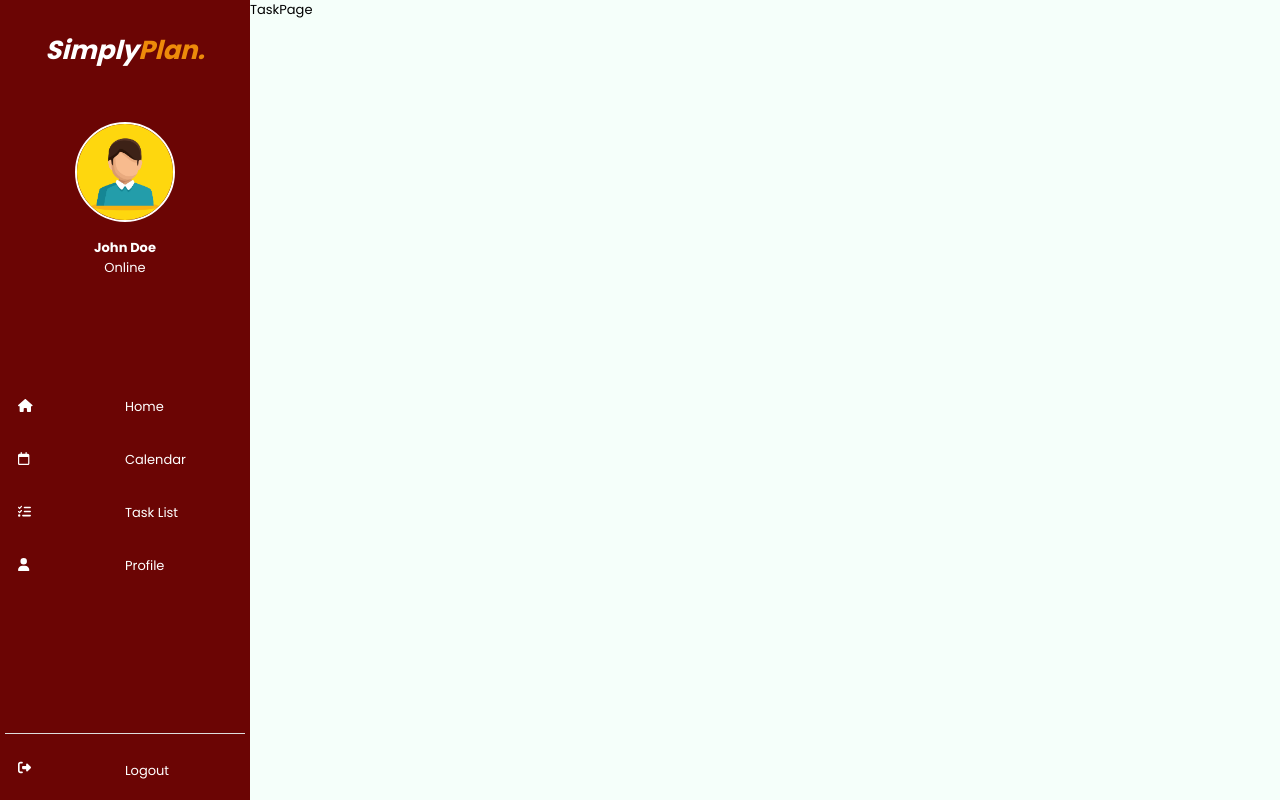
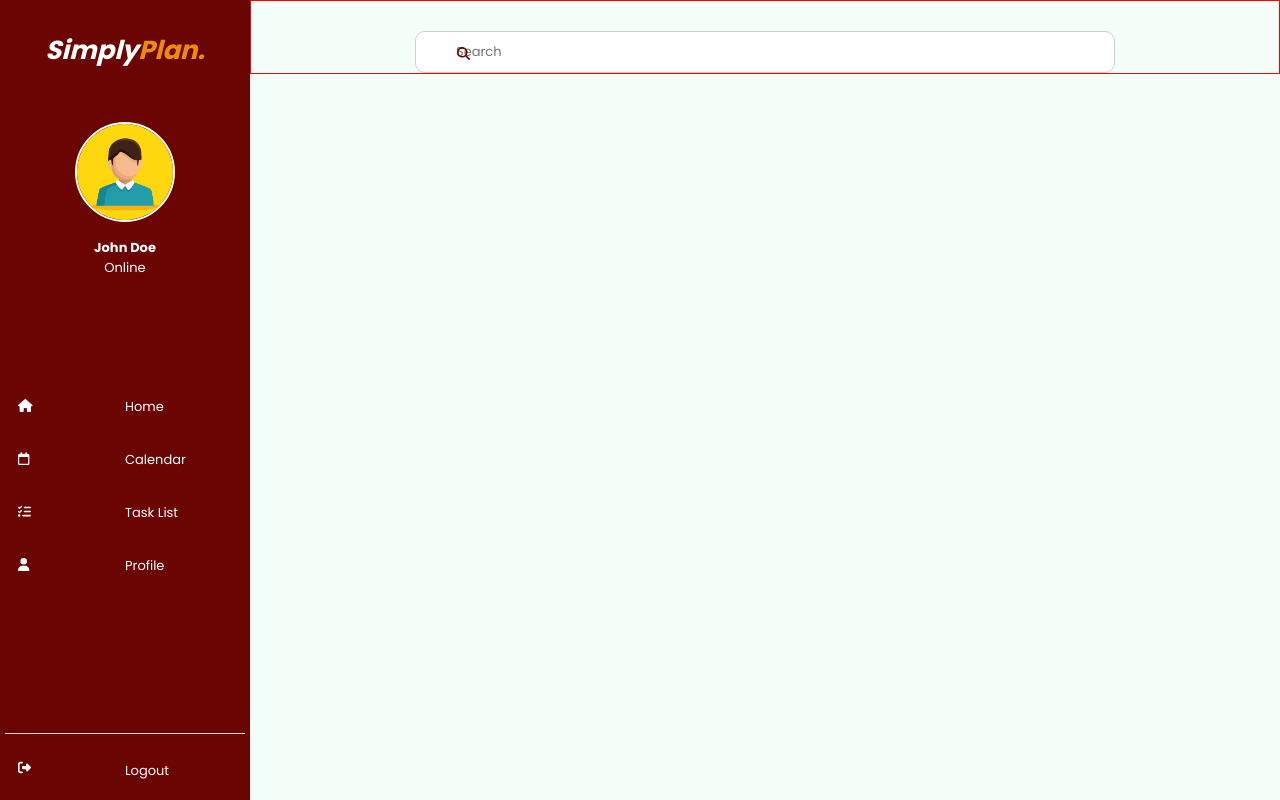
Before and after one commit to Murage-Ivy/todo-app, a React (Create React App) app: page /tasklist in a window 1280 px wide. Built offline with nearby package versions, Linux system fonts and the light colour scheme.

Commit message:
Create and design search form

```diff
--- a/src/Components/Search.jsx
+++ b/src/Components/Search.jsx
@@ -0,0 +1,17 @@
+import { faSearch } from '@fortawesome/free-solid-svg-icons';
+import { FontAwesomeIcon } from '@fortawesome/react-fontawesome';
+import React from 'react'
+import './Styles/Search.css'
+
+function Search() {
+    return (
+        <>
+            <form id="search-form">
+                <FontAwesomeIcon icon={faSearch} className="search-icon" />
+                <input type="text" placeholder="Search" />
+            </form>
+        </>
+    );
+}
+
+export default Search
--- a/src/Components/Styles/Search.css
+++ b/src/Components/Styles/Search.css
@@ -0,0 +1,29 @@
+#search-form {
+  position: relative;
+}
+#search-form > input {
+  display: flex;
+  flex-direction: column;
+  justify-content: center;
+  align-items: center;
+  margin: 0 auto;
+  width: 100%;
+  max-width: 700px;
+  padding: 10px;
+  background: #ffffff;
+  border-radius: 10px;
+  border: 1px solid #ccc;
+  padding-left: 40px;
+}
+
+.search-icon {
+  position: absolute;
+  top: 1.2em;
+  left: 20%;
+  color: var(--sidebar-color);
+}
+
+#search-form > input:focus {
+  outline: none;
+  border: 1px solid var(--sidebar-color);
+}
--- /dev/null
+++ b/src/Components/Styles/TaskPage.css
@@ -0,0 +1,4 @@
+#taskpage{
+    padding-top: 30px;
+    border:1px solid red;
+}
--- a/src/Pages/TaskPage.jsx
+++ b/src/Pages/TaskPage.jsx
@@ -1,8 +1,12 @@
 import React from 'react'
+import Search from '../Components/Search'
+import '../Components/Styles/TaskPage.css'
 
 function TaskPage() {
   return (
-    <div>TaskPage</div>
+    <div id='taskpage'>
+      <Search />
+    </div>
   )
 }
 
```
Also changed, not shown: src/Components/AddTaskForm.jsx (+9 -0 lines), src/Components/Complete.jsx (added, +9 -0 lines), src/Components/Inprogress.jsx (added, +9 -0 lines), src/Components/Todo.jsx (added).
